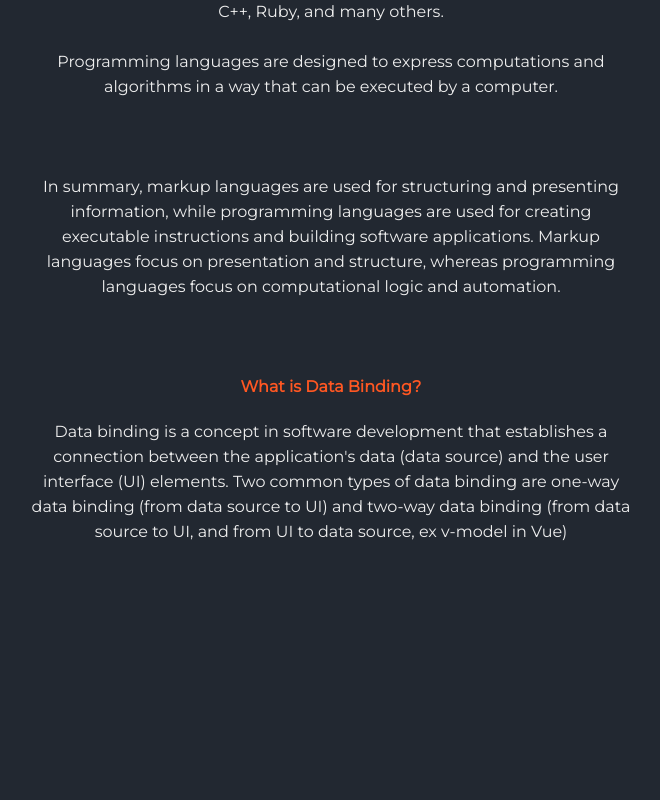
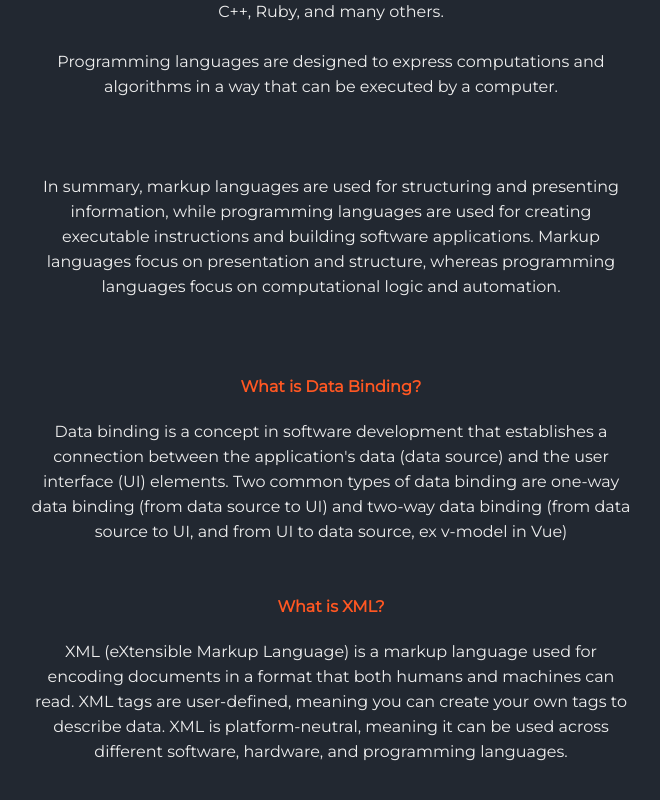
Before and after one commit to Lu-Smith/quiz_vue_typescript_tdd, a Vue app: page /Random_Questions in a window 1280 px wide. Shown: the part 2038-2838 px from the top of the page, without its empty margins (309-969 px from the left). Before the commit the page ends 2652 px from the top, so only its background shows below. Built offline with nearby package versions, Linux system fonts and the light colour scheme.

Commit message:
Added randomQuestion.js

```diff
--- a/src/assets/randomQuestions.js
+++ b/src/assets/randomQuestions.js
@@ -14,6 +14,11 @@ const randomQuestions = [
     "explanation": "Data binding is a concept in software development that establishes a connection between the application's data (data source) and the user interface (UI) elements. Two common types of data binding are one-way data binding (from data source to UI) and two-way data binding (from data source to UI, and from UI to data source, ex v-model in Vue)",
     "selected": null
   },
+  {
+    "question": "What is XML?",
+    "explanation": "XML (eXtensible Markup Language) is a markup language used for encoding documents in a format that both humans and machines can read. XML tags are user-defined, meaning you can create your own tags to describe data. XML is platform-neutral, meaning it can be used across different software, hardware, and programming languages.",
+    "selected": null
+  },
 ];
 
 export default randomQuestions
```
